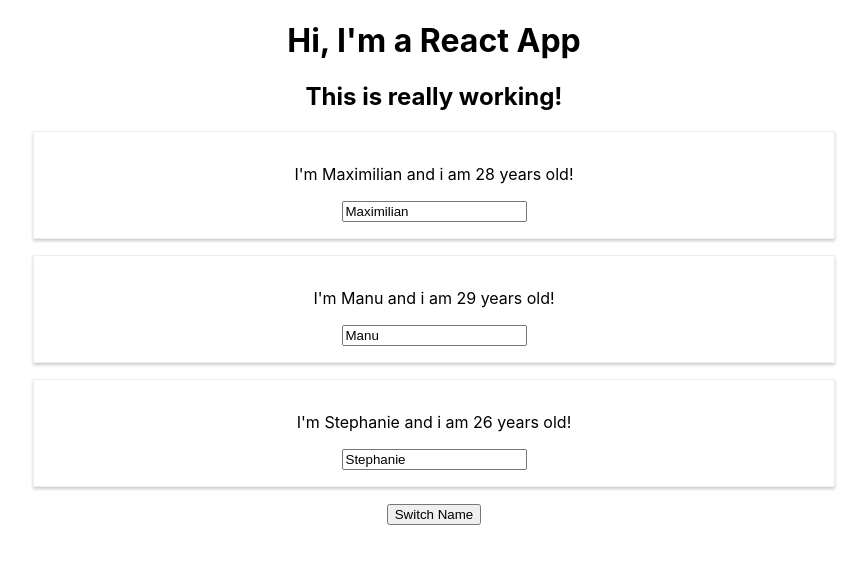
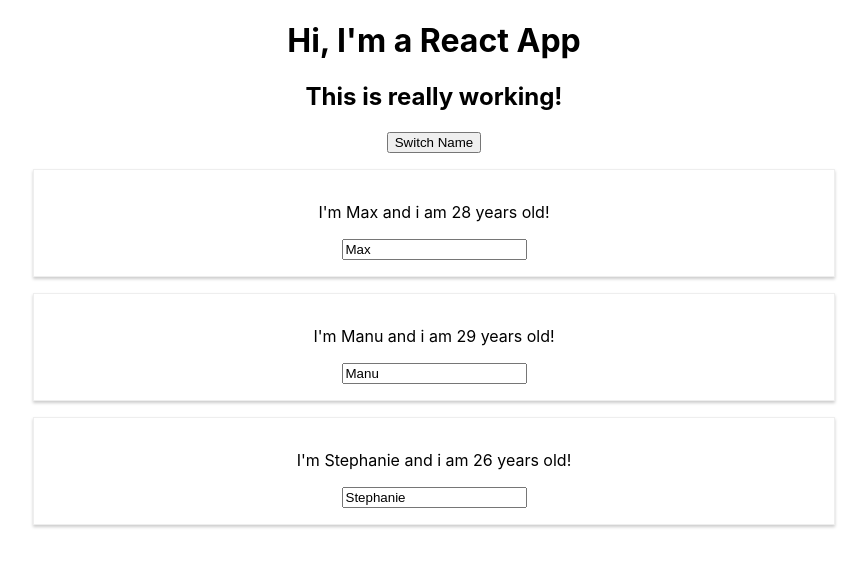
Before and after one commit to lucasmpbarga/master-react-js, a React (Create React App) app: page / in a window 1280 px wide. Both pictures are taken after a click on the button "Switch Name". Shown: the top 566 px of the page, without its empty margins (206-1073 px from the left). Built offline with nearby package versions, Linux system fonts and the light colour scheme.

Commit message:
implement delete person onclick

```diff
--- a/src/App.tsx
+++ b/src/App.tsx
@@ -3,40 +3,55 @@ import './App.css'
 import Person from './Components/Person/Person'
 
 function App() {
-    const [persons, setPersons] = useState([
+    const defaultPersons = [
         { name: 'Max', age: 28 },
         { name: 'Manu', age: 29 },
         { name: 'Stephanie', age: 26 },
-    ])
+    ]
 
-    const switchNameHandler = (newName: string) => {
-        console.log('switchNameHandler')
-        const newArray = [...persons]
-        newArray[0].name = newName
-        setPersons(newArray)
+    const [persons, setPersons] = useState(defaultPersons)
+
+    const [showPersons, setShowPersons] = useState(false)
+
+    const getCurrentPersonsCopy = () => [...persons]
+
+    const changeNameHandler = (event?: React.FormEvent<HTMLInputElement>) => {
+        const newPersons = getCurrentPersonsCopy()
+        newPersons[0].name = event?.currentTarget?.value || ''
+        setPersons(newPersons)
     }
 
-    const changeNameHandler = (event?: React.FormEvent<HTMLInputElement>) => {
-        const newArray = [...persons]
-        newArray[0].name = event?.currentTarget?.value || ''
-        setPersons(newArray)
+    const changeShowPersons = () => {
+        if (!showPersons) {
+            setPersons(defaultPersons)
+        }
+        setShowPersons(!showPersons)
+    }
+
+    const deletePerson = (index: number) => {
+        const newPersons = getCurrentPersonsCopy()
+        newPersons.splice(index, 1)
+        setPersons(newPersons)
     }
 
     return (
         <div className="App">
             <h1>Hi, I'm a React App</h1>
             <h2>This is really working!</h2>
+            <button onClick={changeShowPersons}>Switch Name</button>
+            {showPersons && (
+                <div>
                     {persons.map((person, index) => (
                         <Person
                             key={index}
                             name={person.name}
                             age={person.age}
                             change={changeNameHandler}
+                            click={() => deletePerson(index)}
                         />
                     ))}
-            <button onClick={() => switchNameHandler('Maximilian')}>
-                Switch Name
-            </button>
+                </div>
+            )}
         </div>
     )
 }
--- a/src/Components/Person/Person.tsx
+++ b/src/Components/Person/Person.tsx
@@ -4,11 +4,10 @@ import { IPerson } from '../../Interfaces/IPerson'
 
 const Person = (props: IPerson) => {
     return (
-        <div className="person">
+        <div className="person" onClick={props.click}>
             <p>
                 I'm {props.name} and i am {props.age} years old!
             </p>
-            {props.children && <p>{props.children}</p>}
             <input type="text" onChange={props.change} value={props.name} />
         </div>
     )
--- a/src/Interfaces/IPerson.ts
+++ b/src/Interfaces/IPerson.ts
@@ -1,6 +1,6 @@
 export interface IPerson {
     name: string
     age: number
-    children?: string
     change?: () => void
+    click?: () => void
 }
```
Lines whose indentation alone changed are shown as unchanged.
